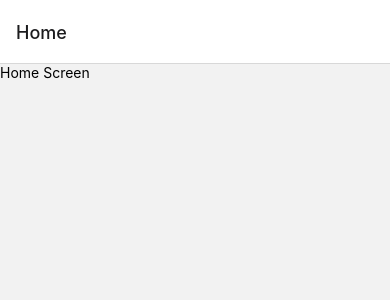
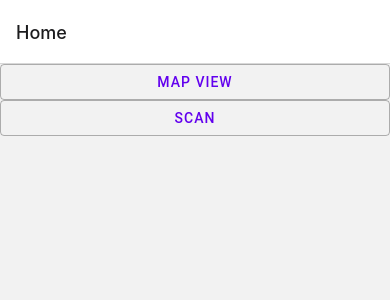
Before and after one commit to Lexicon-Digital/cant-get-greener-than-this-frontend-mobile, a React Native app: screen /Home in a window 390 px wide. Shown: the top 300 px of the page. Built offline with nearby package versions, Linux system fonts and the light colour scheme.

Commit message:
Basic home screen + paper provider

```diff
--- a/App.tsx
+++ b/App.tsx
@@ -1,4 +1,5 @@
 import React from 'react';
+import {Provider as PaperProvider} from 'react-native-paper';
 import {NavigationContainer} from '@react-navigation/native';
 import {createStackNavigator} from '@react-navigation/stack';
 import {HomeScreen} from './components/HomeScreen';
@@ -7,12 +8,14 @@ const Stack = createStackNavigator();
 
 export default function App() {
   return (
+    <PaperProvider>
       <NavigationContainer>
         <Stack.Navigator initialRouteName="Home">
           <Stack.Screen name="Home" component={HomeScreen} />
           {/*<Stack.Screen name="Details" component={DetailsScreen} />*/}
         </Stack.Navigator>
       </NavigationContainer>
+    </PaperProvider>
   );
 }
 
--- a/components/HomeScreen.tsx
+++ b/components/HomeScreen.tsx
@@ -1,10 +1,27 @@
 import React from 'react';
 import {View, Text} from 'react-native';
+import {Button} from 'react-native-paper';
+import styled from 'styled-components';
 
 export function HomeScreen() {
   return (
-    <View>
-      <Text>Home Screen</Text>
-    </View>
+    <HomeContainer>
+      <HomeButton mode="outlined" onPress={() => console.log('Pressed')}>
+        Map View
+      </HomeButton>
+      <HomeButton mode="outlined" onPress={() => console.log('Pressed')}>
+        Scan
+      </HomeButton>
+    </HomeContainer>
   );
 }
+
+const HomeContainer = styled(View)`
+  flex: 1;
+  justify-content: center;
+  align-items: center;
+`;
+
+const HomeButton = styled(Button)`
+  margin: 16px;
+`;
--- a/package.json
+++ b/package.json
@@ -17,7 +17,8 @@
     "react-native-gesture-handler": "^2.1.0",
     "react-native-paper": "^4.11.1",
     "react-native-safe-area-context": "^3.3.2",
-    "react-native-screens": "^3.10.1"
+    "react-native-screens": "^3.10.1",
+    "styled-components": "^5.3.3"
   },
   "devDependencies": {
     "@babel/core": "^7.12.9",
@@ -26,6 +27,7 @@
     "@types/jest": "^26.0.23",
     "@types/react-native": "^0.66.4",
     "@types/react-test-renderer": "^17.0.1",
+    "@types/styled-components": "^5.1.18",
     "@typescript-eslint/eslint-plugin": "^5.7.0",
     "@typescript-eslint/parser": "^5.7.0",
     "babel-jest": "^26.6.3",
```
Also changed, not shown: 3 other files (tests, documents, lock files or other folders). Lines whose indentation alone changed are shown as unchanged.
